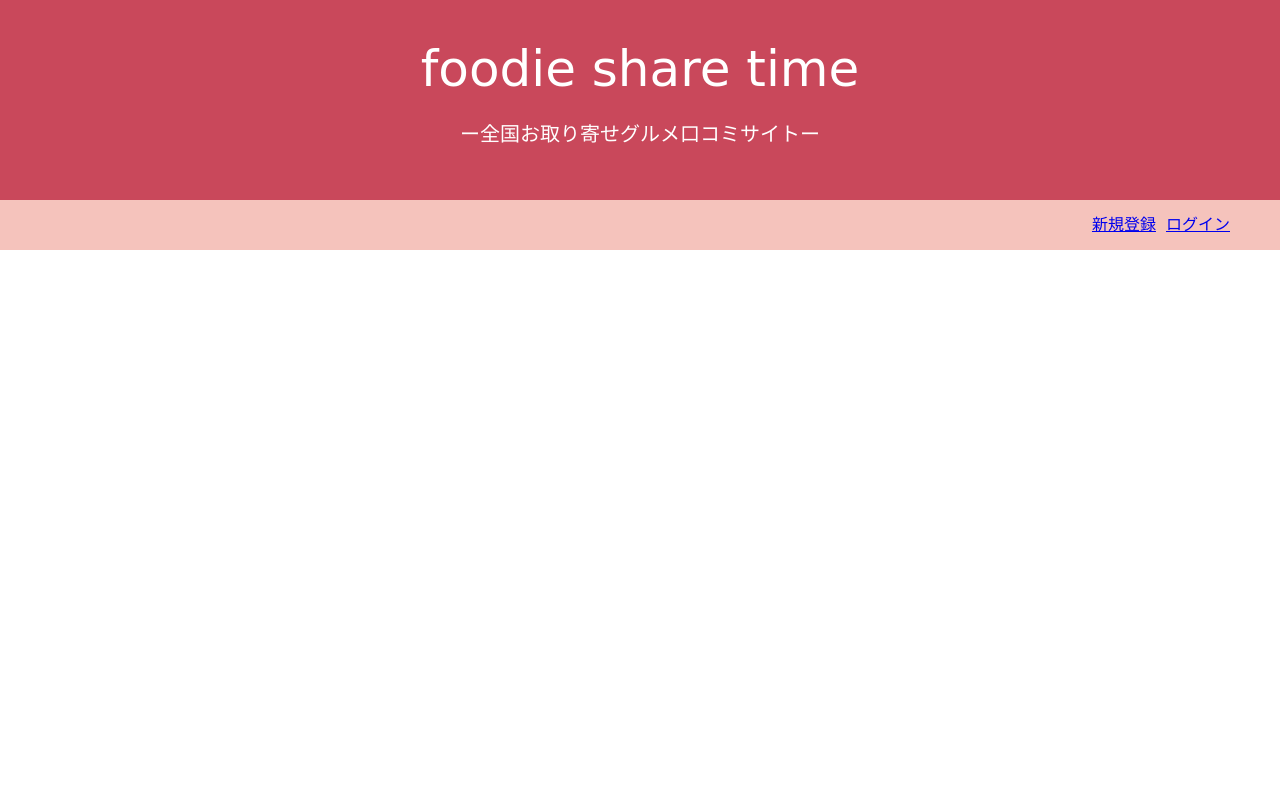
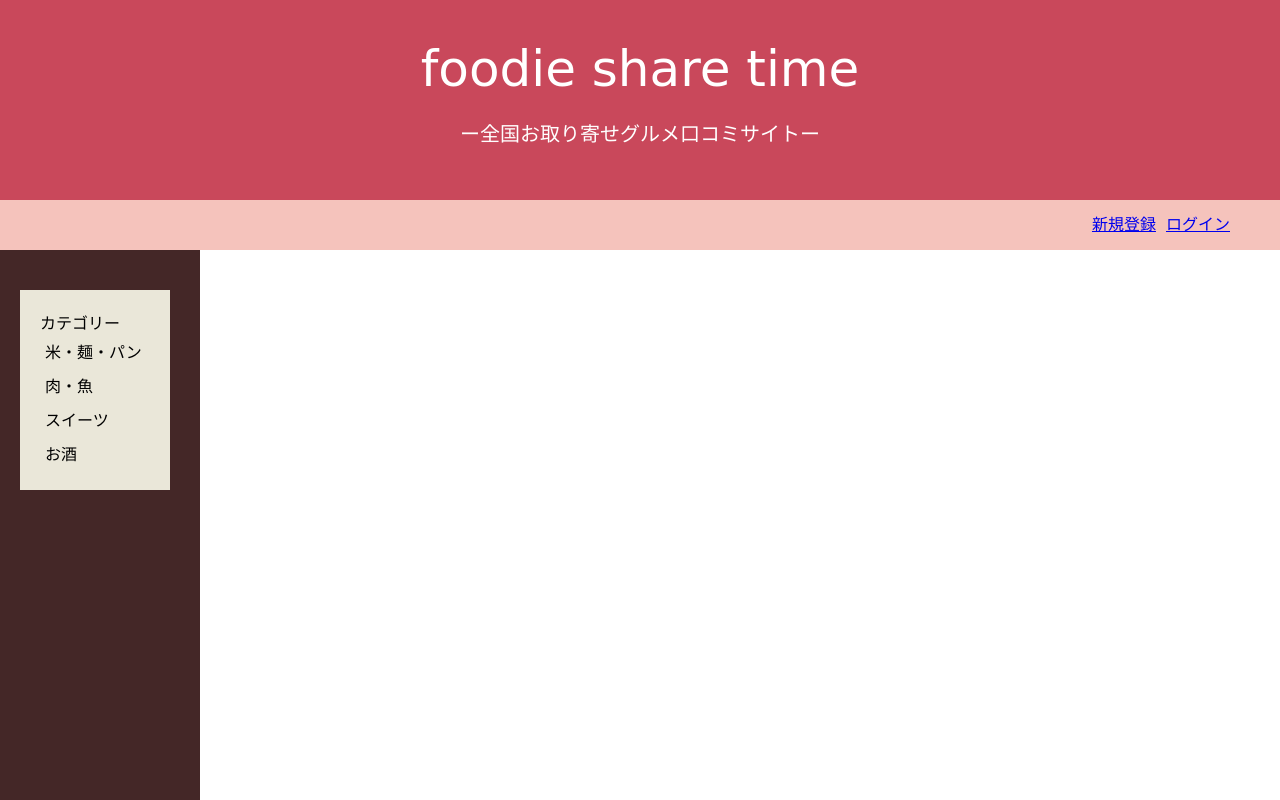
Before and after one commit to tomatoman2/toma-chat, a Rails app: page / in a window 1280 px wide. Run offline with Rails 7, Linux system fonts and the light colour scheme; the visitor is signed in with stand-in values (Sample User, id 1); style sheets or scripts are compiled from the project's sources; some libraries are stand-ins or nearby versions.

Commit message:
Fix front design

```diff
--- a/app/assets/stylesheets/modules/_messages.scss
+++ b/app/assets/stylesheets/modules/_messages.scss
@@ -2,7 +2,6 @@
   box-sizing: border-box;
 }
 .wrapper {
-  display: flex;
   height: 100vh;
   width: 100vw;
 
@@ -43,4 +42,25 @@
       }
     }
   }
+  .side {
+    width: 200px;
+    height: calc(100vh - 250px);
+    background-color: #442727;
+    position: relative;
+    .categories {
+      background-color: #eae7d9;
+      width: 150px;
+      height: 200px;
+      z-index: 1;
+      position: absolute;
+      top: 40px;
+      left: 20px;
+      &__list {
+        padding: 20px;
+        &__name {
+          padding: 5px;
+        }
+      }
+    }
+  }
 }
--- a/app/views/messages/_side_bar.html.haml
+++ b/app/views/messages/_side_bar.html.haml
@@ -1,7 +1,12 @@
 .side
   .categories
     .categories__list
+      カテゴリー
       %p.categories__list__name
+        米・麺・パン
       %p.categories__list__name
+        肉・魚
       %p.categories__list__name
+        スイーツ
       %p.categories__list__name
+        お酒
```
